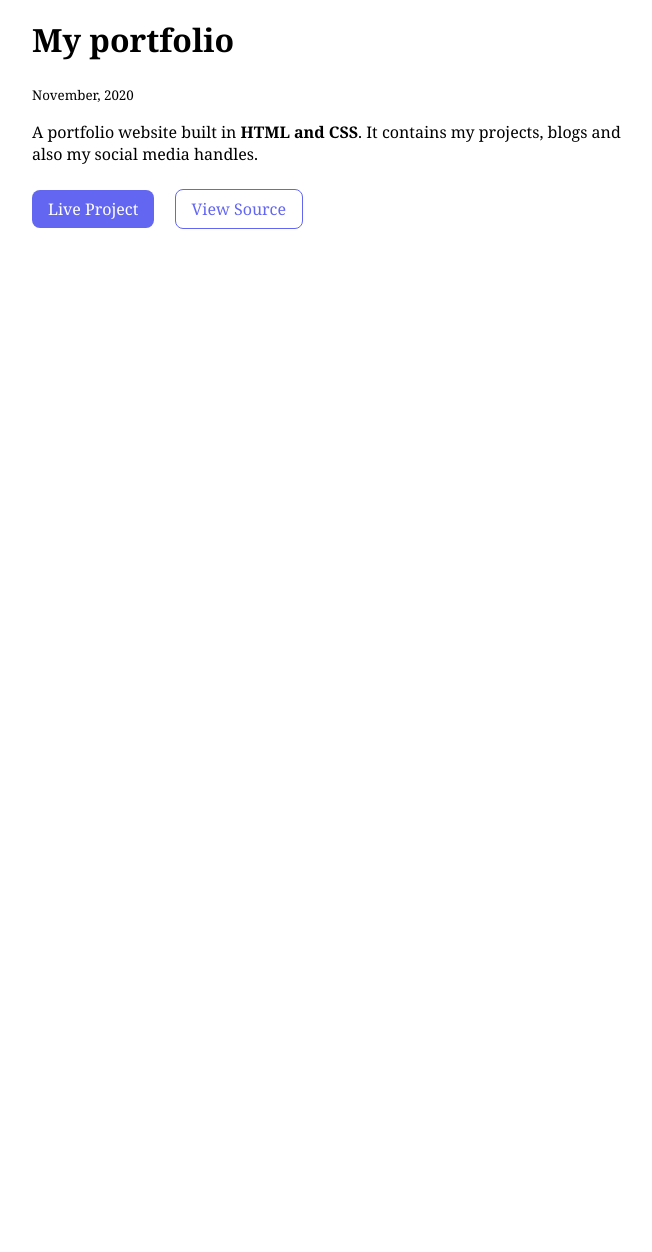
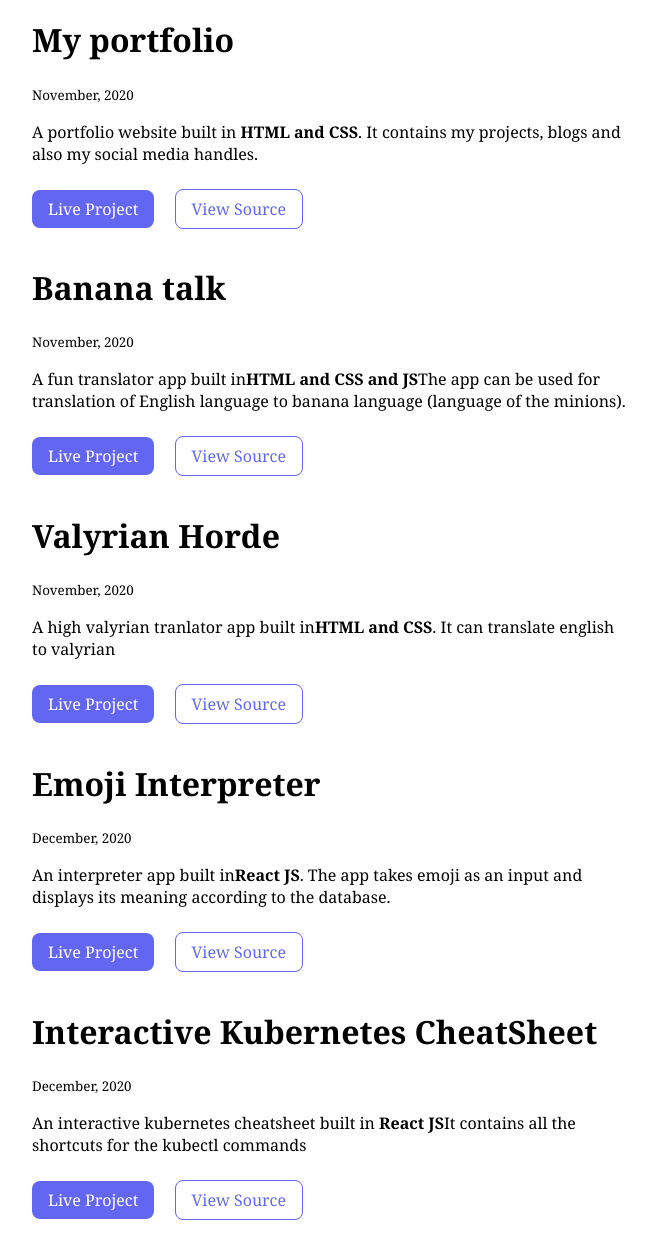
Before and after one commit to sladyn98/neogcamp-portfolio, a plain HTML site: page projects.html in a window 1280 px wide. Shown: the part 880-2132 px from the top of the page, without its empty margins (308-960 px from the left). Before the commit the page ends 1141 px from the top, so only its background shows below. Drawn offline with Linux system fonts and the light colour scheme.

Commit message:
Added projects

```diff
--- a/projects.html
+++ b/projects.html
@@ -48,6 +48,34 @@
             <a href="https://sladyn-portfolio.netlify.app/" class="link link-primary">Live Project</a>
             <a href="https://github.com/sladyn98/neogcamp-portfolio" class="link link-secondary">View Source</a>
         </li>
+        <li>
+            <h1>Banana talk</h1>
+            <small>November, 2020</small>
+            <p>A fun translator app built in<strong>HTML and CSS and JS</strong>The app can be used for translation of English language to banana language (language of the minions).</p>
+            <a href="https://banana-app.netlify.app/" class="link link-primary">Live Project</a>
+            <a href="https://github.com/sladyn98/banana-speak" class="link link-secondary">View Source</a>
+        </li>
+        <li>
+            <h1>Valyrian Horde</h1>
+            <small>November, 2020</small>
+            <p>A high valyrian tranlator app built in<strong>HTML and CSS</strong>. It can translate english to valyrian</p>
+            <a href="https://valyrian-translate.netlify.app/" class="link link-primary">Live Project</a>
+            <a href="https://github.com/sladyn98/neogcamp-valyrian-translator" class="link link-secondary">View Source</a>
+        </li>
+        <li>
+            <h1>Emoji Interpreter</h1>
+            <small>December, 2020</small>
+            <p>An interpreter app built in<strong>React JS</strong>. The app takes emoji as an input and displays its meaning according to the database.</p>
+            <a href="https://40dk8.csb.app/" class="link link-primary">Live Project</a>
+            <a href="https://github.com/sladyn98/neogcamp-level-zero/tree/master/emoji-react" class="link link-secondary">View Source</a>
+        </li>
+        <li>
+            <h1>Interactive Kubernetes CheatSheet</h1>
+            <small>December, 2020</small>
+            <p>An interactive kubernetes cheatsheet built in  <strong>React JS</strong>It contains all the shortcuts for the kubectl commands</p>
+            <a href="https://xpsbv.csb.app/" class="link link-primary">Live Project</a>
+            <a href="https://github.com/sladyn98/neogcamp-level-zero/tree/master/kubectl-interactive" class="link link-secondary">View Source</a>
+        </li>
 
     </ol>
 
```
